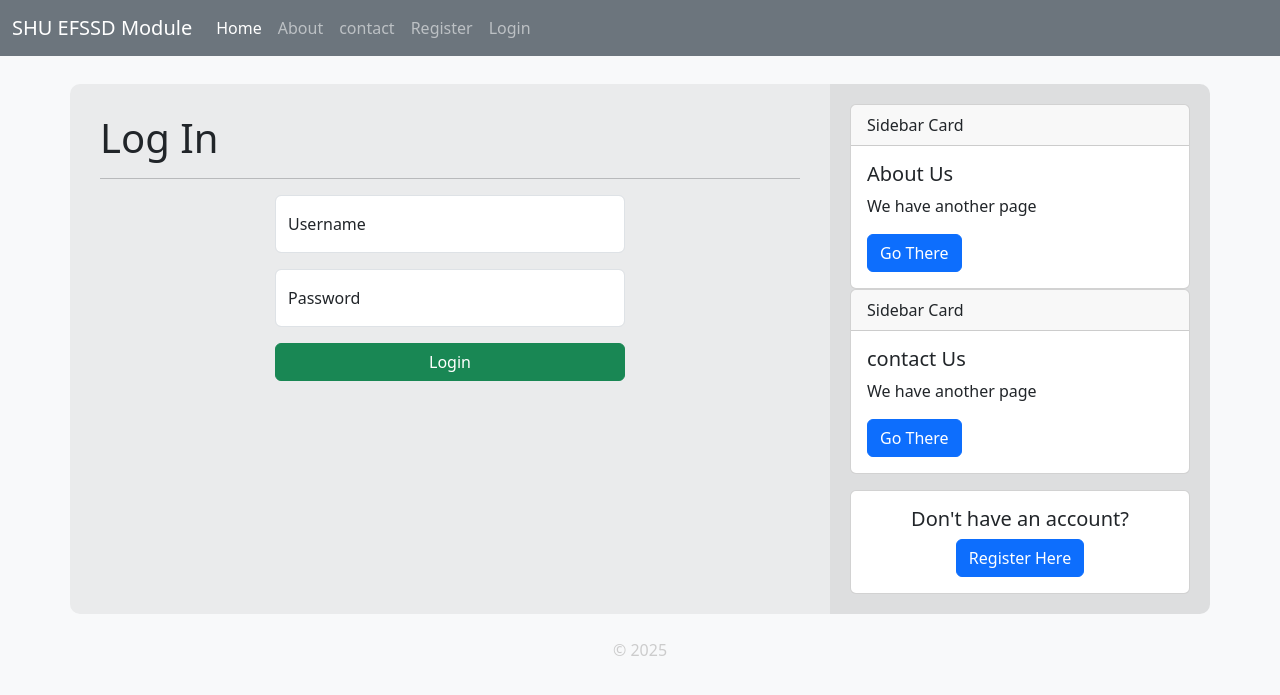
After one commit to hameed-dx/Effsd-flask, a Flask app: page /login/ in a window 1280 px wide. The commit adds this page. Shown: the top 695 px of the page. Run offline with Flask 3, Linux system fonts and the light colour scheme; some libraries are stand-ins or nearby versions.

Commit message:
Added Log In form and sidebar content

```diff
--- a/app.py
+++ b/app.py
@@ -80,6 +80,37 @@ def register():
     # If the request method is GET, just render the registration form
     return render_template('register.html', title="Register")
 
+# Login
+@app.route('/login/', methods=('GET', 'POST'))
+def login():
+
+    # If the request method is POST, process the login form
+    if request.method == 'POST':
+
+        # Get the username and password from the form
+        username = request.form['username']
+        password = request.form['password']
+
+        # Simple validation checks
+        error = None
+        if not username:
+            error = 'Username is required!'
+        elif not password:
+            error = 'Password is required!'
+
+        # [TO-DO]: Add real authentication logic here
+
+        # Display appropriate flash messages
+        if error is None:
+            flash(category='success', message=f"Login successful! Welcome back {username}!")
+            return redirect(url_for('index'))
+        else:
+            flash(category='danger', message=f"Login failed: {error}")
+
+    # If the request method is GET, render the login form
+    return render_template('login.html', title="Log In")
+
+
 
 
 
--- a/templates/base.html
+++ b/templates/base.html
@@ -29,6 +29,7 @@
                     <a class="nav-link" href="/about">About</a>
                     <a class="nav-link" href="/contact">contact</a>
                     <a class="nav-link" href="/register">Register</a>
+                    <a class="nav-link" href="/login">Login</a>
                 </div>
             </div>
         </div>
--- /dev/null
+++ b/templates/login.html
@@ -0,0 +1,42 @@
+{% extends "base.html" %}
+
+<!-- Page Content -->
+{% block content %}
+
+    <h1>Log In</h1>
+    <hr>
+
+    <!-- Login Form -->
+    <form method="post">
+    	<input type="hidden" name="csrf_token" value="{{ csrf_token }}">
+
+        <div class="d-grid col-6 mx-auto">
+
+            <div class="form-floating mb-3">
+                <input name="username" type="text" class="form-control" id="username" placeholder="username" value="{{ request.form['username'] }}">
+                <label for="username">Username</label>
+            </div>
+            <div class="form-floating mb-3">
+                <input name="password" type="password" class="form-control" id="password" placeholder="Password">
+                <label for="password">Password</label>
+            </div>
+
+            <button type="submit" class="btn btn-success">Login</button>
+
+        </div>
+
+    </form>
+
+{% endblock %}
+
+<!-- Sidebar Content -->
+{% block sidebarContent %}
+
+    <div class="card text-center mt-3">
+        <div class="card-body">
+            <h5 class="card-title">Don't have an account?</h5>
+            <a href="{{ url_for('register') }}" class="btn btn-primary">Register Here</a>
+        </div>
+    </div>
+
+{% endblock %}
```
Also changed, not shown: templates/register.html (+12 -0 lines).
